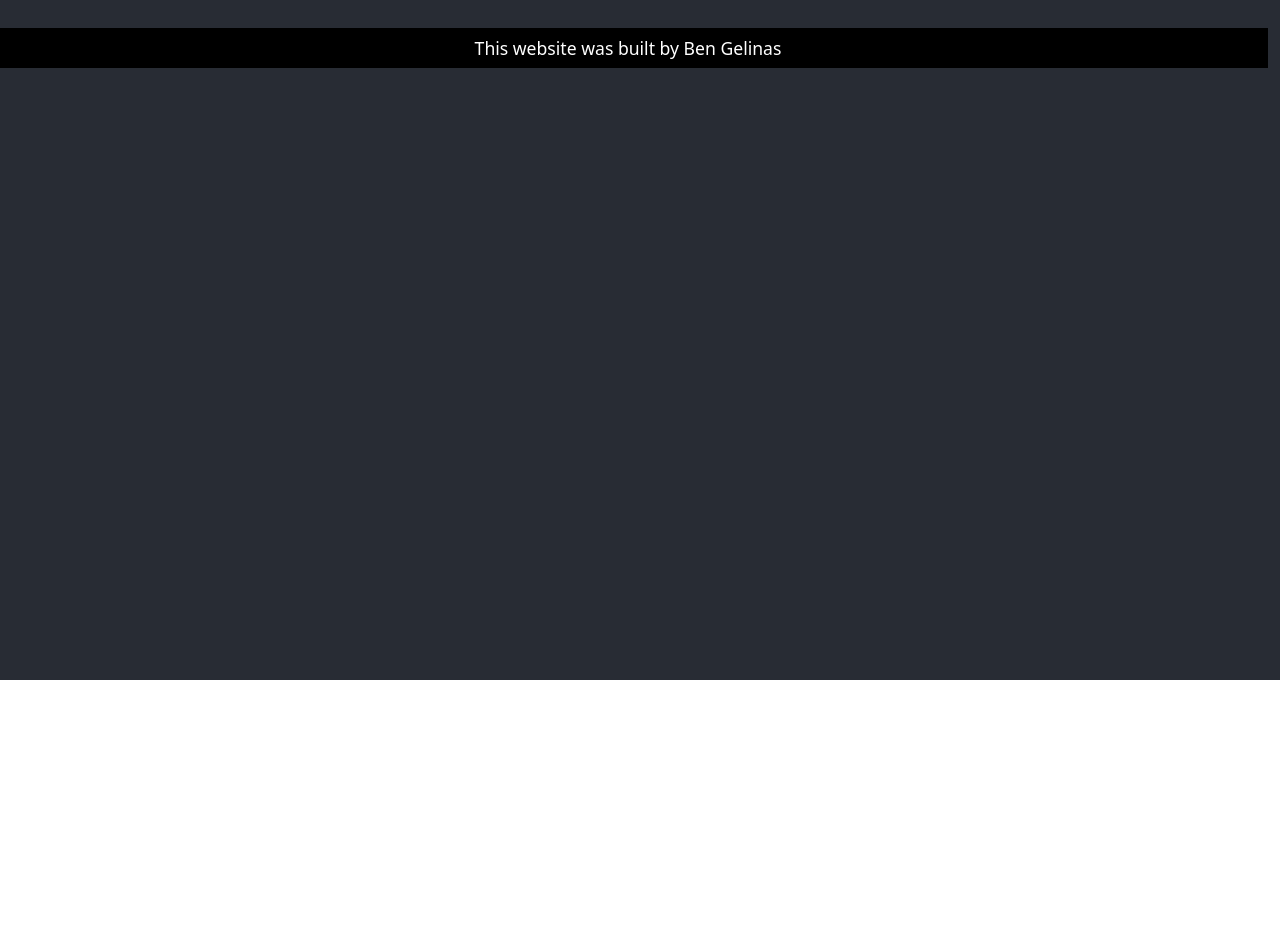
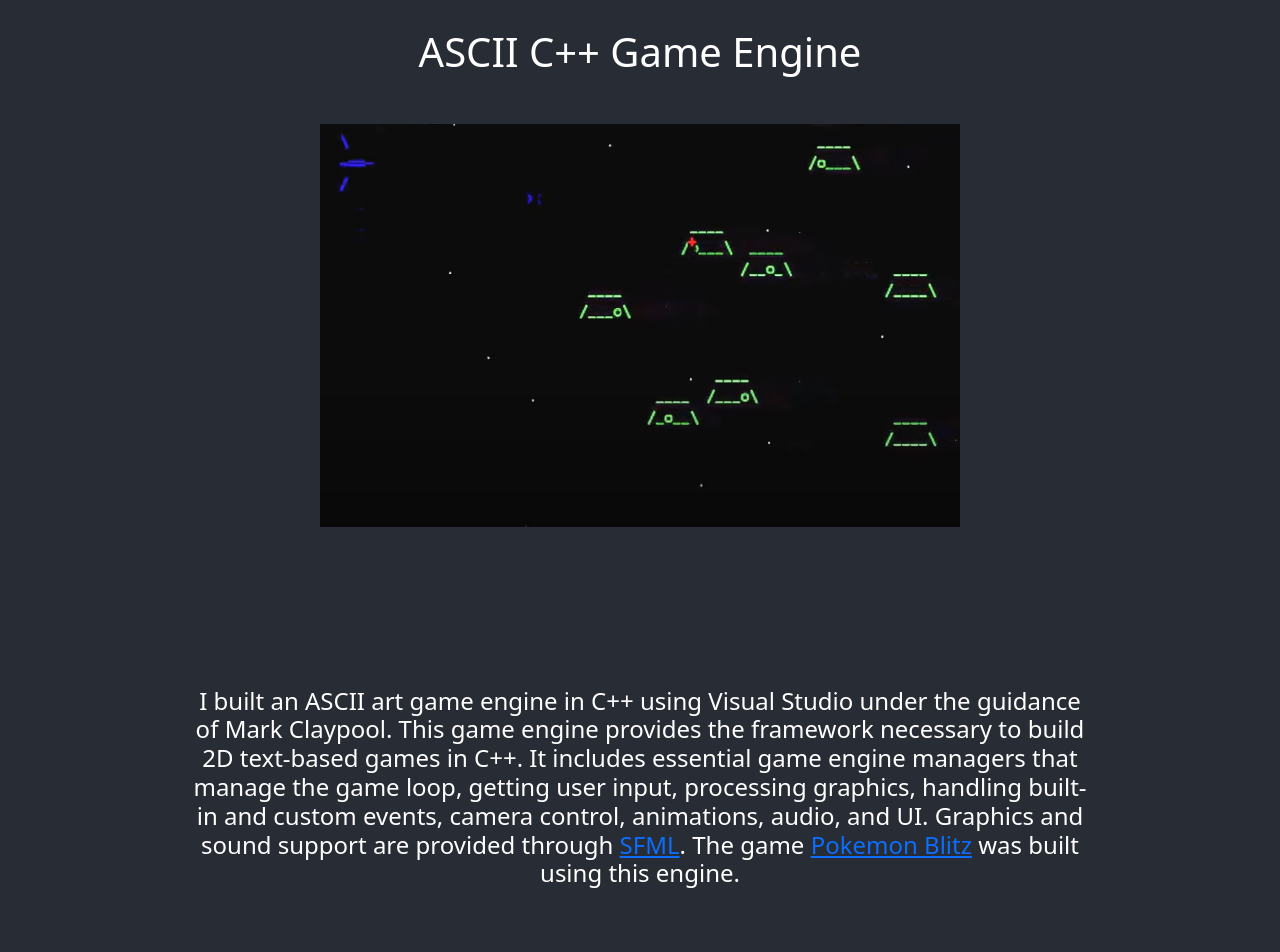
Before and after one commit to BenjaMenja/portfolio-new, a React (Create React App) app: page /game-engine in a window 1280 px wide. Shown: the part 120-1072 px from the top of the page. Before the commit the page ends 800 px from the top, so only its background shows below. Built offline with nearby package versions, Linux system fonts and the light colour scheme.

Commit message:
Rebuild done, need to style

```diff
--- a/src/App.js
+++ b/src/App.js
@@ -9,6 +9,7 @@ import PokemonBlitz from "./pages/pokemonblitz";
 import RoyalSiege from "./pages/royalsiege";
 import TheGreatEscape from "./pages/thegreatescape";
 import FooterBar from "./components/FooterBar";
+import Resume from "./pages/Resume";
 
 function App() {
   return (
@@ -22,10 +23,11 @@ function App() {
                 <Route exact path={'/'} element={<Home />}/>
                 <Route exact path={'/about'} element={<About /> }/>
                 <Route exact path={'/projects'} element={<Projects />}/>
-                <Route exact path={'/dragonfly'} element={<Dragonfly />}/>
+                <Route exact path={'/game-engine'} element={<Dragonfly />}/>
                 <Route exact path={'/pokemon-blitz'} element={<PokemonBlitz />}/>
                 <Route exact path={'/royal-siege'} element={<RoyalSiege />}/>
                 <Route exact path={'/the-great-escape'} element={<TheGreatEscape />}/>
+                <Route exact path={'/resume'} element={<Resume />}/>
             </Routes>
         </Router>
         <FooterBar />
--- a/src/components/About/langs.js
+++ b/src/components/About/langs.js
@@ -1,4 +1,4 @@
-import {Card, CardBody, CardText, CardTitle, Col, Row} from "reactstrap";
+import {Card, CardText, Col, Row} from "reactstrap";
 
 function Languages(props) {
     let bgColor = 'rgba(0,0,0,0)'
--- a/src/components/Projects/Project.js
+++ b/src/components/Projects/Project.js
@@ -1,4 +1,4 @@
-import {Button, Card, CardBody, CardTitle, Col, Row} from "reactstrap";
+import {Button, Card, CardBody, Col, Row} from "reactstrap";
 import {useEffect, useState} from "react";
 import ProjectStatus from "./projectstatus";
 
--- a/src/pages/Home.js
+++ b/src/pages/Home.js
@@ -1,17 +1,13 @@
 import Project from "../components/Projects/Project";
-import dragonflyimg from "../images/dragonfly.png"
 import greatescapeimg from "../images/living_room_kitchen.png"
 import royalsiegelogo from "../images/royal-siege-logo.png"
 import {Button, Col, Row} from "reactstrap";
+import saucerimg from "../images/saucer-shoot.png";
 
 function Home() {
     return (
         <div style={{color: '#FFFFFF'}}>
             <h1 style={{marginBottom: '5rem'}}>Featured Projects</h1>
-            <Project title="Dragonfly" imgsrc={dragonflyimg}
-                     desc="An ASCII art game engine capable of providing a code framework necessary to build 2D text-based video games. Built by me with the guidance of Professor Mark Claypool at Worcester Polytechnic Institute."
-                     project="dragonfly"
-                     status={{teamsize: 1, isDone: 'Yes', role: "Programmer", tools: "C++ / Visual Studio", dates: 'January 2023 - March 2023'}}/>
             <Project title="The Great Escape" imgsrc={greatescapeimg}
                      desc="A third person stealth mission game where you play as a rebellious teenager who is determined to sneak out of the house to attend a party."
                      project="the-great-escape"
@@ -20,6 +16,10 @@ function Home() {
                      desc="A team-based MOBA game built in Minecraft using its mcfunction scripting language. It is a work in progress game that features 14 unique characters, four maps, two gamemodes, and original artwork and music. The game's direction and programming are lead by me."
                      project="royal-siege"
                      status={{teamsize: '4-7', isDone: 'No', role: "Lead Developer, Lead Programmer, Lead Map Designer", tools: "mcfunction / Minecraft, Visual Studio Code, Blockbench", dates: 'December 2020 - Present'}}/>
+            <Project title="ASCII C++ Game Engine" imgsrc={saucerimg}
+                     desc="An ASCII art game engine capable of providing a code framework necessary to build 2D text-based video games. Based off of Mark Claypool's game engine, Dragonfly."
+                     project="game-engine"
+                     status={{teamsize: 1, isDone: 'Yes', role: "Programmer", tools: "C++ / Visual Studio", dates: 'January 2023 - March 2023'}}/>
             <Button style={{marginBottom: '2rem'}} color={'primary'} onClick={() => {
                 window.location.href = '/projects'
             }}>More Projects -></Button>
--- /dev/null
+++ b/src/pages/Resume.js
@@ -0,0 +1,12 @@
+import resumeimg from '../images/resume.png'
+
+function Resume() {
+    return (
+        <>
+            <h1 style={{color: '#FFFFFF', paddingBottom: '4rem'}}>Resume</h1>
+            <img src={resumeimg} alt={""} width={'40%'} height={'auto'}/>
+        </>
+    )
+}
+
+export default Resume
--- a/src/pages/dragonfly.js
+++ b/src/pages/dragonfly.js
@@ -1,12 +1,12 @@
-import image from '../images/dragonfly-title.png'
+import image from '../images/saucer-shoot.png'
 import {Card, CardText} from "reactstrap";
-function Dragonfly() {
+function GameEngine() {
     let bgColor = 'rgba(0,0,0,0)'
     return (
         <div>
-            <h1 style={{color: '#FFFFFF', marginBottom: '3rem'}}>Dragonfly</h1>
-            <img src={image} alt="Uh oh" width={visualViewport.width * 0.5} height={visualViewport.height * 0.33} style={{marginBottom: '10rem'}}/>
-            <Card style={{
+            <h1 style={{color: '#FFFFFF', marginBottom: '3rem'}}>ASCII C++ Game Engine</h1>
+            <img src={image} alt="Uh oh" width={visualViewport.width * 0.5} height={'auto'} style={{marginBottom: '10rem'}}/>
+            <Card className={'border-0'} style={{
                 background: bgColor,
                 marginLeft: '15vw',
                 width: '70vw'
@@ -14,12 +14,11 @@ function Dragonfly() {
                 <CardText tag="h4" style={{
                     color: '#FFFFFF'
                 }}>
-                    <i>Dragonfly </i>
-                    is an ASCII art game engine built in C++ using Visual Studio.
-                    Dragonfly provides the framework necessary to build 2D text-based games in C++.
+                    I built an ASCII art game engine in C++ using Visual Studio under the guidance of Mark Claypool.
+                    This game engine provides the framework necessary to build 2D text-based games in C++.
                     It includes essential game engine managers that manage the game loop, getting user input, processing graphics, handling built-in and custom events, camera control, animations, audio, and UI.
                     Graphics and sound support are provided through <a href="https://www.sfml-dev.org/">SFML</a>.
-                    The game <a href='/pokemon-blitz'>Pokemon Blitz</a> was built using the Dragonfly engine.
+                    The game <a href='/pokemon-blitz'>Pokemon Blitz</a> was built using this engine.
                     <br></br>
                     <br></br>
                 </CardText>
@@ -28,4 +27,4 @@ function Dragonfly() {
     )
 }
 
-export default Dragonfly
+export default GameEngine
--- a/src/pages/pokemonblitz.js
+++ b/src/pages/pokemonblitz.js
@@ -6,7 +6,7 @@ function PokemonBlitz() {
         <div>
             <h1 style={{color: '#FFFFFF', marginBottom: '3rem'}}>Pokemon Blitz</h1>
             <img src={image} alt="Uh oh" width={visualViewport.width * 0.33} height={visualViewport.height * 0.4} style={{marginBottom: '10rem'}}/>
-            <Card style={{
+            <Card className={'border-0'} style={{
                 background: bgColor,
                 marginLeft: '15vw',
                 width: '70vw',
@@ -16,7 +16,7 @@ function PokemonBlitz() {
                     color: '#FFFFFF'
                 }}>
                     <i>Pokemon Blitz </i>
-                    is a 2D bullet hell game built using the <a href='/dragonfly'>Dragonfly</a> game engine.
+                    is a 2D bullet hell game built using my <a href={'/game-engine'}>ASCII C++ game engine</a>.
                     The goal is to survive as long as possible against the endless wave of flying Pokeballs and Voltorbs traveling across the map.
                     You can choose between three playable Pokemon, each with their own unique set of moves to aid in survival.
                     You can gain points every second you're alive and by destroying enemies with your moves.
--- a/src/pages/projects.js
+++ b/src/pages/projects.js
@@ -1,5 +1,5 @@
 import Project from "../components/Projects/Project";
-import dragonflyimg from "../images/dragonfly.png";
+import saucerimg from '../images/saucer-shoot.png'
 import greatescapeimg from "../images/living_room_kitchen.png";
 import royalsiegelogo from "../images/royal-siege-logo.png";
 import pokemonblitzimg from "../images/pokemon-blitz.png"
@@ -8,10 +8,6 @@ function Projects() {
     return (
         <div style={{color: '#FFFFFF'}}>
             <h1 style={{marginBottom: '5rem'}}>Projects</h1>
-            <Project title="Dragonfly" imgsrc={dragonflyimg}
-                     desc="An ASCII art game engine capable of providing a code framework necessary to build 2D text-based video games. Built by me with the guidance of Professor Mark Claypool at Worcester Polytechnic Institute."
-                     project="dragonfly"
-                     status={{teamsize: 1, isDone: 'Yes', role: "Programmer", tools: "C++ / Visual Studio", dates: 'January 2023 - March 2023'}}/>
             <Project title="The Great Escape" imgsrc={greatescapeimg}
                      desc="A third person stealth mission game where you play as a rebellious teenager who is determined to sneak out of the house to attend a party."
                      project="the-great-escape"
@@ -20,6 +16,10 @@ function Projects() {
                      desc="A team-based MOBA game built in Minecraft using its mcfunction scripting language. It is a work in progress game that features 14 unique characters, four maps, two gamemodes, and original artwork and music. The game's direction and programming are lead by me."
                      project="royal-siege"
                      status={{teamsize: '4-7', isDone: 'No', role: "Lead Developer, Lead Programmer, Lead Map Designer", tools: "mcfunction / Minecraft, Visual Studio Code, Blockbench", dates: 'December 2020 - Present'}}/>
+            <Project title="ASCII C++ Game Engine" imgsrc={saucerimg}
+                     desc="An ASCII art game engine capable of providing a code framework necessary to build 2D text-based video games. Based off of Mark Claypool's game engine, Dragonfly."
+                     project="game-engine"
+                     status={{teamsize: 1, isDone: 'Yes', role: "Programmer", tools: "C++ / Visual Studio", dates: 'January 2023 - March 2023'}}/>
             <Project title="Pokemon Blitz" imgsrc={pokemonblitzimg}
                      desc="A bullet hell game made in the Dragonfly game engine. Features 3 playable Pokemon that players can maneuver through a course while dodging an endless wave of Pokeballs trying to capture you."
                      project="pokemon-blitz"
--- a/src/pages/royalsiege.js
+++ b/src/pages/royalsiege.js
@@ -6,7 +6,7 @@ function RoyalSiege() {
         <div>
             <h1 style={{color: '#FFFFFF', marginBottom: '3rem'}}>Royal Siege</h1>
             <img src={image} alt="Uh oh" width={visualViewport.width * 0.2} height={visualViewport.height * 0.4} style={{marginBottom: '10rem'}}/>
-            <Card style={{
+            <Card className={'border-0'} style={{
                 background: bgColor,
                 marginLeft: '15vw',
                 width: '70vw'
--- a/src/pages/thegreatescape.js
+++ b/src/pages/thegreatescape.js
@@ -10,7 +10,7 @@ function TheGreatEscape() {
 
             <Button color='primary' size={'lg'} style={{marginBottom: '2rem'}} onClick={() => window.location.href='https://github.com/BenjaMenja/The-Great-Escape/releases/tag/v1.1.0-alpha'}>Download</Button>
 
-            <Card style={{
+            <Card className={'border-0'} style={{
                 background: bgColor,
                 marginLeft: '15vw',
                 width: '70vw',
```
Also changed, not shown: src/components/About/devtools.js (+27 -1 lines), src/images/resume.png, src/images/saucer-shoot.png (added).
